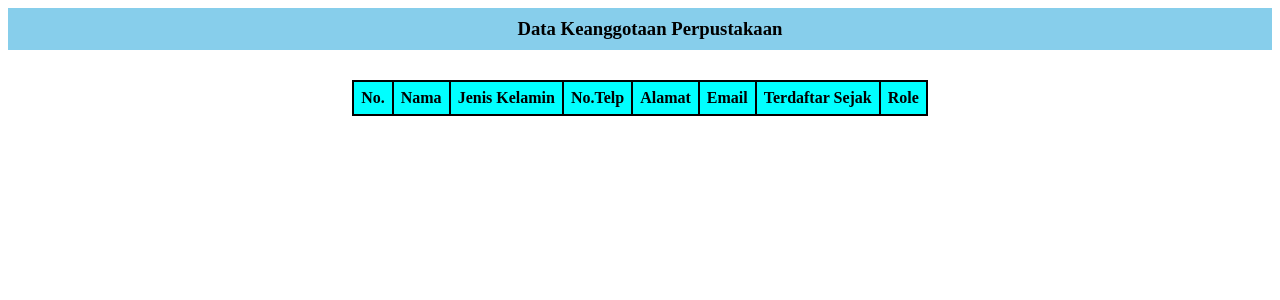
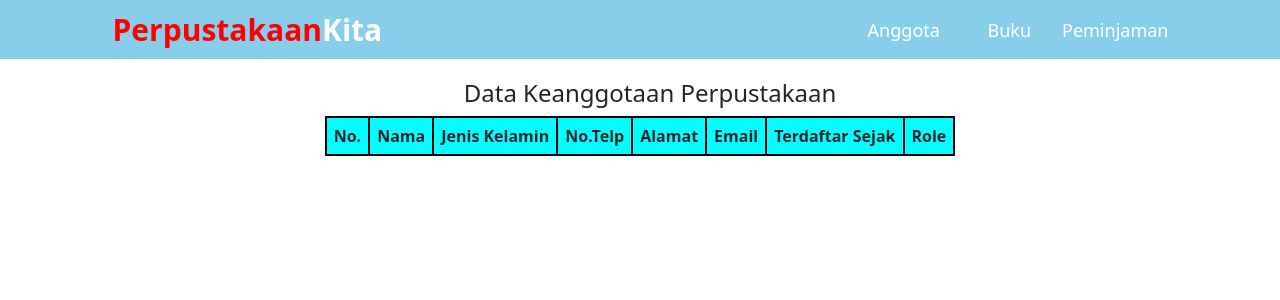
Before and after one commit to Solihudin15/tugas_php, a PHP site: page / in a window 1280 px wide. Shown: the top 300 px of the page. Run offline with PHP 8.4, Linux system fonts and the light colour scheme; data that the repository does not hold is empty.

Commit message:
New File

```diff
--- a/sesi29/index.php
+++ b/sesi29/index.php
@@ -8,20 +8,44 @@ $query = mysqli_query($connection, "SELECT * FROM anggota");
     <meta charset="UTF-8">
     <meta name="viewport" content="width=device-width, initial-scale=1.0">
     <title>Data Keanggotaan Perpustakaan</title>
+    <link href="https://cdn.jsdelivr.net/npm/bootstrap@5.3.2/dist/css/bootstrap.min.css" rel="stylesheet" integrity="sha384-T3c6CoIi6uLrA9TneNEoa7RxnatzjcDSCmG1MXxSR1GAsXEV/Dwwykc2MPK8M2HN" crossorigin="anonymous">
     <style>
-        header{
+        #navbar{
+            display: flex;
             background-color: skyblue;
+            padding: 7px;
+            margin-bottom: 10px;
+        }
+        #navbar a{
+            text-decoration: none;
+        }
+        #logo{
+            font-weight: 700;
+            font-size: 30px;
+        }
+        #logo a{
+            color: red;
+        }
+        #logo a span{
+            color: white;
+        }
+        #menu {
+            margin-top: 10px;
+            font-weight: 500;
+            font-size: 18px;
+        }
+        #menu a{
+            color: white;
+        }
+        h4 {
             text-align: center;
-        }
-        h3 {
             padding-top: 10px;
             padding-left: 20px;
-            padding-bottom: 10px;
         }
         table{
             border: 2px solid black;
             border-collapse: collapse;
-            margin-top: 30px;
+            margin-bottom: 50px;
         }
         tr, td{
             text-align: center;
@@ -32,9 +56,18 @@ $query = mysqli_query($connection, "SELECT * FROM anggota");
     </style>
 </head>
 <body>
-<header>
-    <h3>Data Keanggotaan Perpustakaan</h3>
-</header>
+    <!-- Navbar -->
+    <div id="navbar">
+        <div class="col-md-1"></div>
+        <div id="logo" class="col-md-7"><a href="index.php">Perpustakaan<span>Kita</span></a></div>
+        <div id="menu" class="col-md-1 text-center"><a href="index.php">Anggota</a></div>
+        <div id="menu" class="col-md-1 text-center"><a href="buku.php">Buku</a></div>
+        <div id="menu" class="col-md-1 text-center"><a href="peminjaman.php">Peminjaman</a></div>
+        <div class="col-md-1"></div>
+    </div>
+    <div id="container2" class="container">
+        <div class="col-md-12">
+            <h4>Data Keanggotaan Perpustakaan</h4>
             <table align="center">
                 <tr style="background-color: cyan;">
                     <td style="text-align: center; font-weight: 700;">No.</td>
@@ -75,5 +108,7 @@ $query = mysqli_query($connection, "SELECT * FROM anggota");
                     <?php $no++ ?>
                     <?php } ?>
                 </table>
+        </div>
+    </div>
 </body>
 </html>
```
Also changed, not shown: sesi29/buku.php (added), sesi29/peminjaman.php (added). Lines whose indentation alone changed are shown as unchanged.
